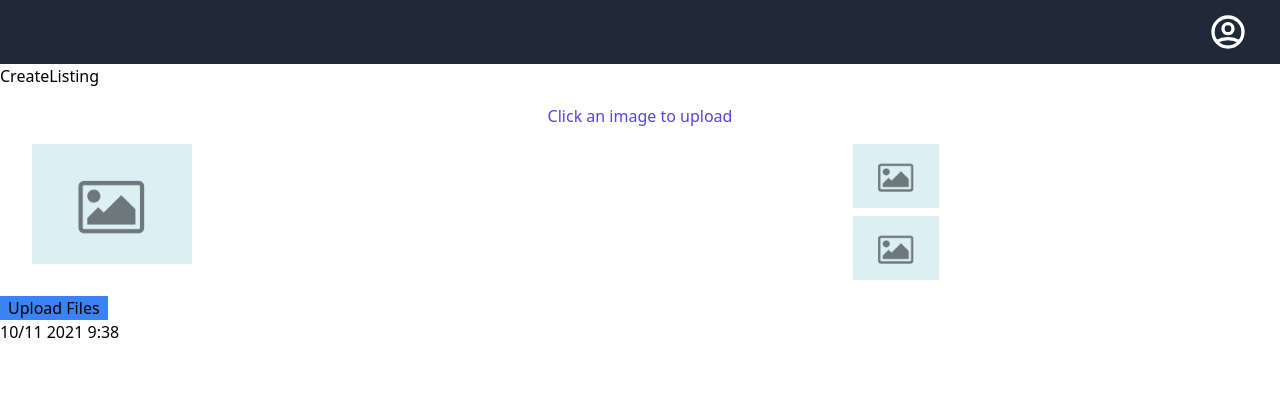
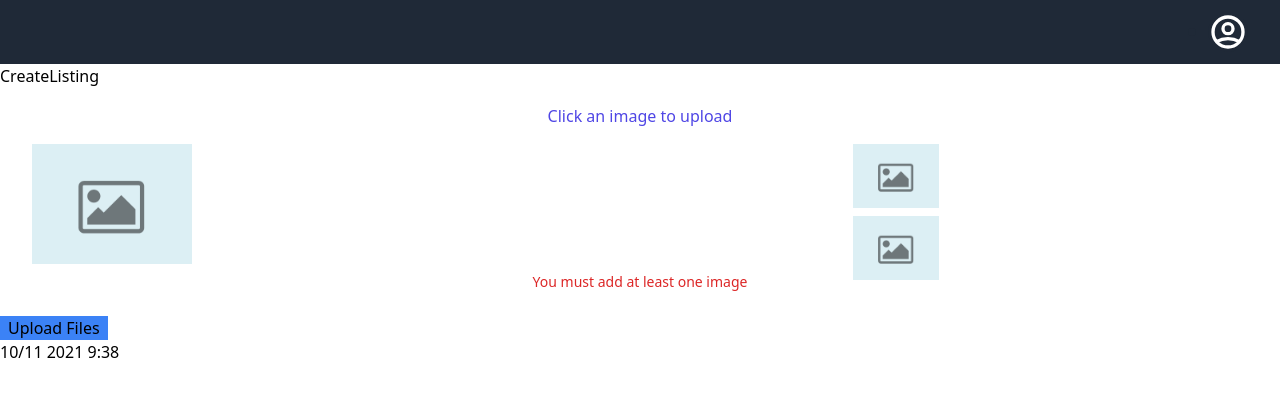
Before and after one commit to thedyze/auctionsite, a React (Vite) app in the folder frontend/: page /create-listing in a window 1280 px wide. Both pictures are taken after a click on the button "Upload Files". Shown: the top 396 px of the page. Built offline with nearby package versions, Linux system fonts and the light colour scheme; no server answers.

Commit message:
Display message on submit if no images were added

```diff
--- a/frontend/src/components/ImageUpload.jsx
+++ b/frontend/src/components/ImageUpload.jsx
@@ -7,6 +7,7 @@ export const ImageUpload = () => {
   const [preview1, setPreview1] = useState('src/images/upload.png')
   const [preview2, setPreview2] = useState('src/images/upload.png')
   const [preview3, setPreview3] = useState('src/images/upload.png')
+  const [noFiles, setNoFiles] = useState(false)
 
   async function onAddImage(e, number) {
     const maxWidth = 2500
@@ -67,6 +68,13 @@ export const ImageUpload = () => {
   async function onFilesSubmit(e) {
     e.preventDefault()
 
+    if (formData.getAll('files').length === 0) {
+      setNoFiles(true)
+    }
+    else
+
+
+    try {
       let res = await fetch('/api/upload', {
         method: 'POST',
         body: formData
@@ -74,6 +82,11 @@ export const ImageUpload = () => {
 
       let filePaths = await res.json()
       console.log(filePaths);
+
+    } catch (error) {
+      console.error(e);
+
+    }
   }
 
 
@@ -106,7 +119,7 @@ export const ImageUpload = () => {
             <input accept="image/*" type="file" id="image3" onChange={e => onAddImage(e, 3)} />
           </div>
         </div >
-
+        {noFiles && <div className="w-full text-center text-sm text-red-600">You must add at least one image</div>}
         <button className="bg-blue-500 px-2 mt-6 " type="submit"> Upload Files </button>
       </form>
     </div>
```
Lines whose indentation alone changed are shown as unchanged.
